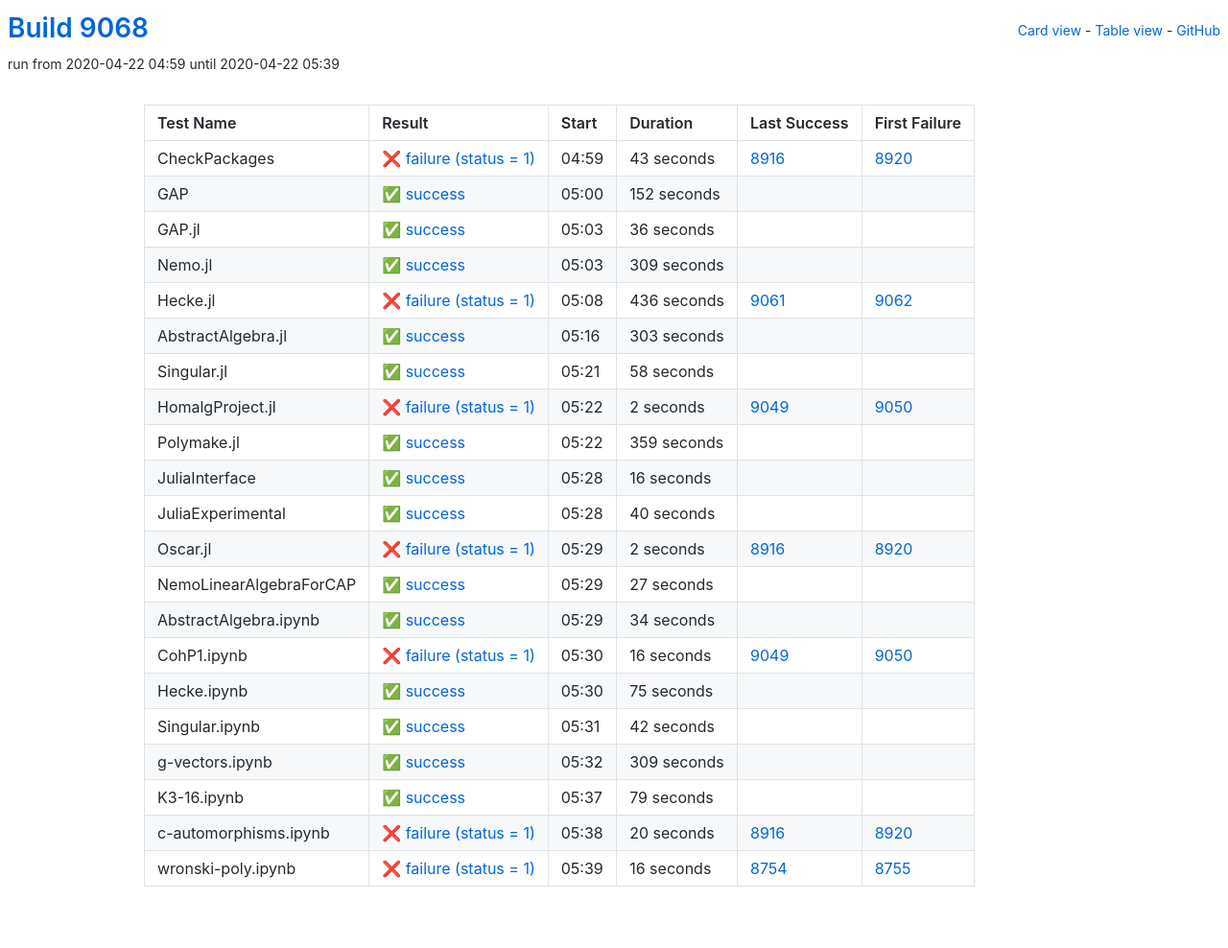
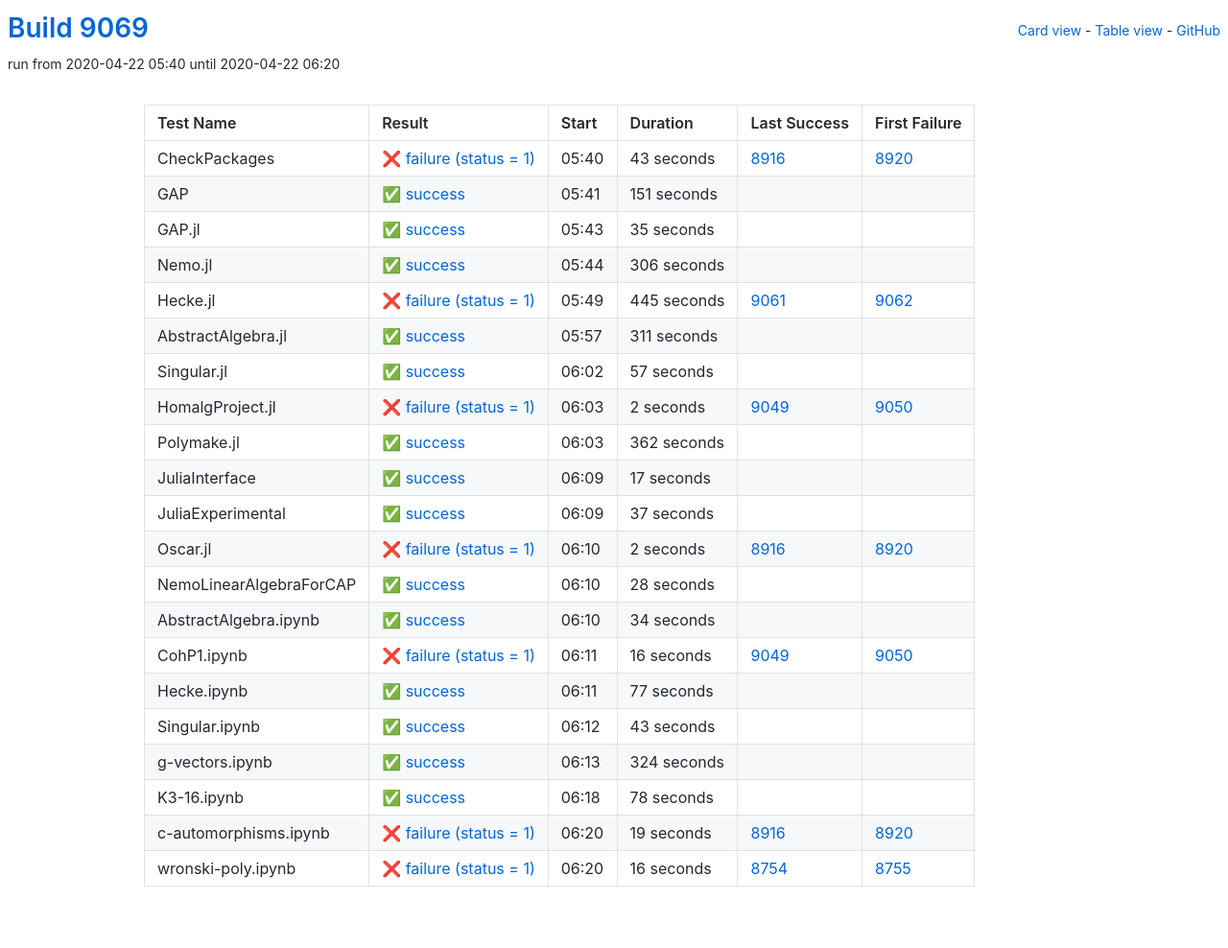
Before and after one commit to oscar-system/oscar-ci-status, a Jekyll site: the page built from table.html, in a window 1280 px wide. Shown: the whole page at 96% size. Built offline with Jekyll 4.4.1, drawn with Linux system fonts in a browser that asks for light colours.

Commit message:
Build 9069

```diff
--- a/_data/ci.yml
+++ b/_data/ci.yml
@@ -1,5 +1,5 @@
-build: 9068
-build_url: https://oscarci.mathematik.uni-kl.de/job/oscar/9068/
+build: 9069
+build_url: https://oscarci.mathematik.uni-kl.de/job/oscar/9069/
 job: oscar
 tests:
 - duration: 43
@@ -8,75 +8,75 @@
   first_failure_url: https://oscarci.mathematik.uni-kl.de/job/oscar/8920/
   last_success: 8916
   last_success_url: https://oscarci.mathematik.uni-kl.de/job/oscar/8916/
-  log: https://oscarci.mathematik.uni-kl.de/job/oscar/9068/artifact/logs/build-9068/CheckPackages.log
+  log: https://oscarci.mathematik.uni-kl.de/job/oscar/9069/artifact/logs/build-9069/CheckPackages.log
   name: CheckPackages
-  start: 2020-04-22 04:59
+  start: 2020-04-22 05:40
   status: failure
   success: false
-- duration: 152
+- duration: 151
   exitcode: 0
   first_failure: false
   first_failure_url: null
   last_success: false
   last_success_url: null
-  log: https://oscarci.mathematik.uni-kl.de/job/oscar/9068/artifact/logs/build-9068/GAP.log
+  log: https://oscarci.mathematik.uni-kl.de/job/oscar/9069/artifact/logs/build-9069/GAP.log
   name: GAP
-  start: 2020-04-22 05:00
+  start: 2020-04-22 05:41
   status: success
   success: true
-- duration: 36
+- duration: 35
   exitcode: 0
   first_failure: false
   first_failure_url: null
   last_success: false
   last_success_url: null
-  log: https://oscarci.mathematik.uni-kl.de/job/oscar/9068/artifact/logs/build-9068/GAP.jl.log
+  log: https://oscarci.mathematik.uni-kl.de/job/oscar/9069/artifact/logs/build-9069/GAP.jl.log
   name: GAP.jl
-  start: 2020-04-22 05:03
+  start: 2020-04-22 05:43
   status: success
   success: true
-- duration: 309
+- duration: 306
   exitcode: 0
   first_failure: false
   first_failure_url: null
   last_success: false
   last_success_url: null
-  log: https://oscarci.mathematik.uni-kl.de/job/oscar/9068/artifact/logs/build-9068/Nemo.jl.log
+  log: https://oscarci.mathematik.uni-kl.de/job/oscar/9069/artifact/logs/build-9069/Nemo.jl.log
   name: Nemo.jl
-  start: 2020-04-22 05:03
+  start: 2020-04-22 05:44
   status: success
   success: true
-- duration: 436
+- duration: 445
   exitcode: 1
   first_failure: 9062
   first_failure_url: https://oscarci.mathematik.uni-kl.de/job/oscar/9062/
   last_success: 9061
   last_success_url: https://oscarci.mathematik.uni-kl.de/job/oscar/9061/
-  log: https://oscarci.mathematik.uni-kl.de/job/oscar/9068/artifact/logs/build-9068/Hecke.jl.log
+  log: https://oscarci.mathematik.uni-kl.de/job/oscar/9069/artifact/logs/build-9069/Hecke.jl.log
   name: Hecke.jl
-  start: 2020-04-22 05:08
+  start: 2020-04-22 05:49
   status: failure
   success: false
-- duration: 303
+- duration: 311
   exitcode: 0
   first_failure: false
   first_failure_url: null
   last_success: false
   last_success_url: null
-  log: https://oscarci.mathematik.uni-kl.de/job/oscar/9068/artifact/logs/build-9068/AbstractAlgebra.jl.log
+  log: https://oscarci.mathematik.uni-kl.de/job/oscar/9069/artifact/logs/build-9069/AbstractAlgebra.jl.log
   name: AbstractAlgebra.jl
-  start: 2020-04-22 05:16
+  start: 2020-04-22 05:57
   status: success
   success: true
-- duration: 58
+- duration: 57
   exitcode: 0
   first_failure: false
   first_failure_url: null
   last_success: false
   last_success_url: null
-  log: https://oscarci.mathematik.uni-kl.de/job/oscar/9068/artifact/logs/build-9068/Singular.jl.log
+  log: https://oscarci.mathematik.uni-kl.de/job/oscar/9069/artifact/logs/build-9069/Singular.jl.log
   name: Singular.jl
-  start: 2020-04-22 05:21
+  start: 2020-04-22 06:02
   status: success
   success: true
 - duration: 2
@@ -85,42 +85,42 @@
   first_failure_url: https://oscarci.mathematik.uni-kl.de/job/oscar/9050/
   last_success: 9049
   last_success_url: https://oscarci.mathematik.uni-kl.de/job/oscar/9049/
-  log: https://oscarci.mathematik.uni-kl.de/job/oscar/9068/artifact/logs/build-9068/HomalgProject.jl.log
+  log: https://oscarci.mathematik.uni-kl.de/job/oscar/9069/artifact/logs/build-9069/HomalgProject.jl.log
   name: HomalgProject.jl
-  start: 2020-04-22 05:22
+  start: 2020-04-22 06:03
   status: failure
   success: false
-- duration: 359
+- duration: 362
   exitcode: 0
   first_failure: false
   first_failure_url: null
   last_success: false
   last_success_url: null
-  log: https://oscarci.mathematik.uni-kl.de/job/oscar/9068/artifact/logs/build-9068/Polymake.jl.log
+  log: https://oscarci.mathematik.uni-kl.de/job/oscar/9069/artifact/logs/build-9069/Polymake.jl.log
   name: Polymake.jl
-  start: 2020-04-22 05:22
+  start: 2020-04-22 06:03
   status: success
   success: true
-- duration: 16
+- duration: 17
   exitcode: 0
   first_failure: false
   first_failure_url: null
   last_success: false
   last_success_url: null
-  log: https://oscarci.mathematik.uni-kl.de/job/oscar/9068/artifact/logs/build-9068/JuliaInterface.log
+  log: https://oscarci.mathematik.uni-kl.de/job/oscar/9069/artifact/logs/build-9069/JuliaInterface.log
   name: JuliaInterface
-  start: 2020-04-22 05:28
+  start: 2020-04-22 06:09
   status: success
   success: true
-- duration: 40
+- duration: 37
   exitcode: 0
   first_failure: false
   first_failure_url: null
   last_success: false
   last_success_url: null
-  log: https://oscarci.mathematik.uni-kl.de/job/oscar/9068/artifact/logs/build-9068/JuliaExperimental.log
+  log: https://oscarci.mathematik.uni-kl.de/job/oscar/9069/artifact/logs/build-9069/JuliaExperimental.log
   name: JuliaExperimental
-  start: 2020-04-22 05:28
+  start: 2020-04-22 06:09
   status: success
   success: true
 - duration: 2
@@ -129,20 +129,20 @@
   first_failure_url: https://oscarci.mathematik.uni-kl.de/job/oscar/8920/
   last_success: 8916
   last_success_url: https://oscarci.mathematik.uni-kl.de/job/oscar/8916/
-  log: https://oscarci.mathematik.uni-kl.de/job/oscar/9068/artifact/logs/build-9068/Oscar.jl.log
+  log: https://oscarci.mathematik.uni-kl.de/job/oscar/9069/artifact/logs/build-9069/Oscar.jl.log
   name: Oscar.jl
-  start: 2020-04-22 05:29
+  start: 2020-04-22 06:10
   status: failure
   success: false
-- duration: 27
+- duration: 28
   exitcode: 0
   first_failure: false
   first_failure_url: null
   last_success: false
   last_success_url: null
-  log: https://oscarci.mathematik.uni-kl.de/job/oscar/9068/artifact/logs/build-9068/NemoLinearAlgebraForCAP.log
+  log: https://oscarci.mathematik.uni-kl.de/job/oscar/9069/artifact/logs/build-9069/NemoLinearAlgebraForCAP.log
   name: NemoLinearAlgebraForCAP
-  start: 2020-04-22 05:29
+  start: 2020-04-22 06:10
   status: success
   success: true
 - duration: 34
@@ -151,9 +151,9 @@
   first_failure_url: null
   last_success: false
   last_success_url: null
-  log: https://oscarci.mathematik.uni-kl.de/job/oscar/9068/artifact/logs/build-9068/AbstractAlgebra.ipynb.log
+  log: https://oscarci.mathematik.uni-kl.de/job/oscar/9069/artifact/logs/build-9069/AbstractAlgebra.ipynb.log
   name: AbstractAlgebra.ipynb
-  start: 2020-04-22 05:29
+  start: 2020-04-22 06:10
   status: success
   success: true
 - duration: 16
@@ -162,64 +162,64 @@
   first_failure_url: https://oscarci.mathematik.uni-kl.de/job/oscar/9050/
   last_success: 9049
   last_success_url: https://oscarci.mathematik.uni-kl.de/job/oscar/9049/
-  log: https://oscarci.mathematik.uni-kl.de/job/oscar/9068/artifact/logs/build-9068/CohP1.ipynb.log
+  log: https://oscarci.mathematik.uni-kl.de/job/oscar/9069/artifact/logs/build-9069/CohP1.ipynb.log
   name: CohP1.ipynb
-  start: 2020-04-22 05:30
+  start: 2020-04-22 06:11
   status: failure
   success: false
-- duration: 75
+- duration: 77
   exitcode: 0
   first_failure: false
   first_failure_url: null
   last_success: false
   last_success_url: null
-  log: https://oscarci.mathematik.uni-kl.de/job/oscar/9068/artifact/logs/build-9068/Hecke.ipynb.log
+  log: https://oscarci.mathematik.uni-kl.de/job/oscar/9069/artifact/logs/build-9069/Hecke.ipynb.log
   name: Hecke.ipynb
-  start: 2020-04-22 05:30
+  start: 2020-04-22 06:11
   status: success
   success: true
-- duration: 42
+- duration: 43
   exitcode: 0
   first_failure: false
   first_failure_url: null
   last_success: false
   last_success_url: null
-  log: https://oscarci.mathematik.uni-kl.de/job/oscar/9068/artifact/logs/build-9068/Singular.ipynb.log
+  log: https://oscarci.mathematik.uni-kl.de/job/oscar/9069/artifact/logs/build-9069/Singular.ipynb.log
   name: Singular.ipynb
-  start: 2020-04-22 05:31
+  start: 2020-04-22 06:12
   status: success
   success: true
-- duration: 309
+- duration: 324
   exitcode: 0
   first_failure: false
   first_failure_url: null
   last_success: false
   last_success_url: null
-  log: https://oscarci.mathematik.uni-kl.de/job/oscar/9068/artifact/logs/build-9068/g-vectors.ipynb.log
+  log: https://oscarci.mathematik.uni-kl.de/job/oscar/9069/artifact/logs/build-9069/g-vectors.ipynb.log
   name: g-vectors.ipynb
-  start: 2020-04-22 05:32
+  start: 2020-04-22 06:13
   status: success
   success: true
-- duration: 79
+- duration: 78
   exitcode: 0
   first_failure: false
   first_failure_url: null
   last_success: false
   last_success_url: null
-  log: https://oscarci.mathematik.uni-kl.de/job/oscar/9068/artifact/logs/build-9068/K3-16.ipynb.log
+  log: https://oscarci.mathematik.uni-kl.de/job/oscar/9069/artifact/logs/build-9069/K3-16.ipynb.log
   name: K3-16.ipynb
-  start: 2020-04-22 05:37
+  start: 2020-04-22 06:18
   status: success
   success: true
-- duration: 20
+- duration: 19
   exitcode: 1
   first_failure: 8920
   first_failure_url: https://oscarci.mathematik.uni-kl.de/job/oscar/8920/
   last_success: 8916
   last_success_url: https://oscarci.mathematik.uni-kl.de/job/oscar/8916/
-  log: https://oscarci.mathematik.uni-kl.de/job/oscar/9068/artifact/logs/build-9068/c-automorphisms.ipynb.log
+  log: https://oscarci.mathematik.uni-kl.de/job/oscar/9069/artifact/logs/build-9069/c-automorphisms.ipynb.log
   name: c-automorphisms.ipynb
-  start: 2020-04-22 05:38
+  start: 2020-04-22 06:20
   status: failure
   success: false
 - duration: 16
@@ -228,8 +228,8 @@
   first_failure_url: https://oscarci.mathematik.uni-kl.de/job/oscar/8755/
   last_success: 8754
   last_success_url: https://oscarci.mathematik.uni-kl.de/job/oscar/8754/
-  log: https://oscarci.mathematik.uni-kl.de/job/oscar/9068/artifact/logs/build-9068/wronski-poly.ipynb.log
+  log: https://oscarci.mathematik.uni-kl.de/job/oscar/9069/artifact/logs/build-9069/wronski-poly.ipynb.log
   name: wronski-poly.ipynb
-  start: 2020-04-22 05:39
+  start: 2020-04-22 06:20
   status: failure
   success: false
```
Also changed, not shown: README.md.
